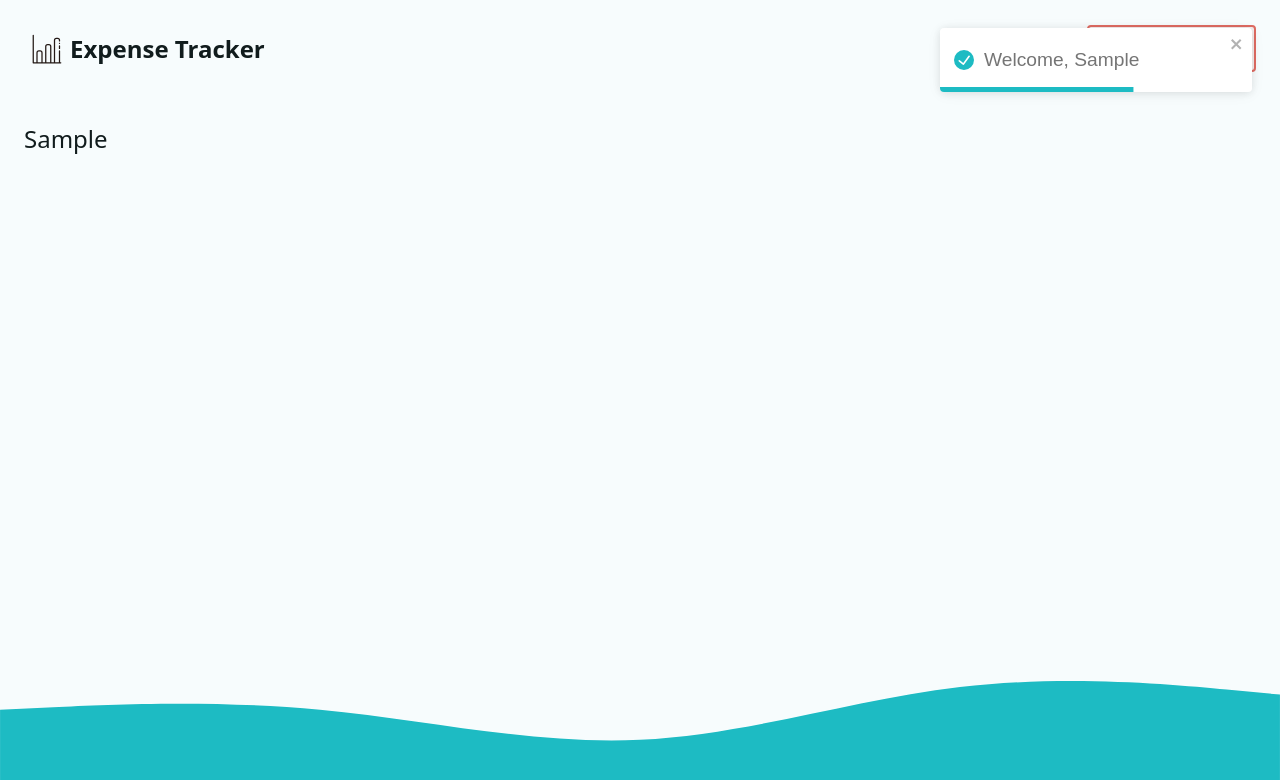
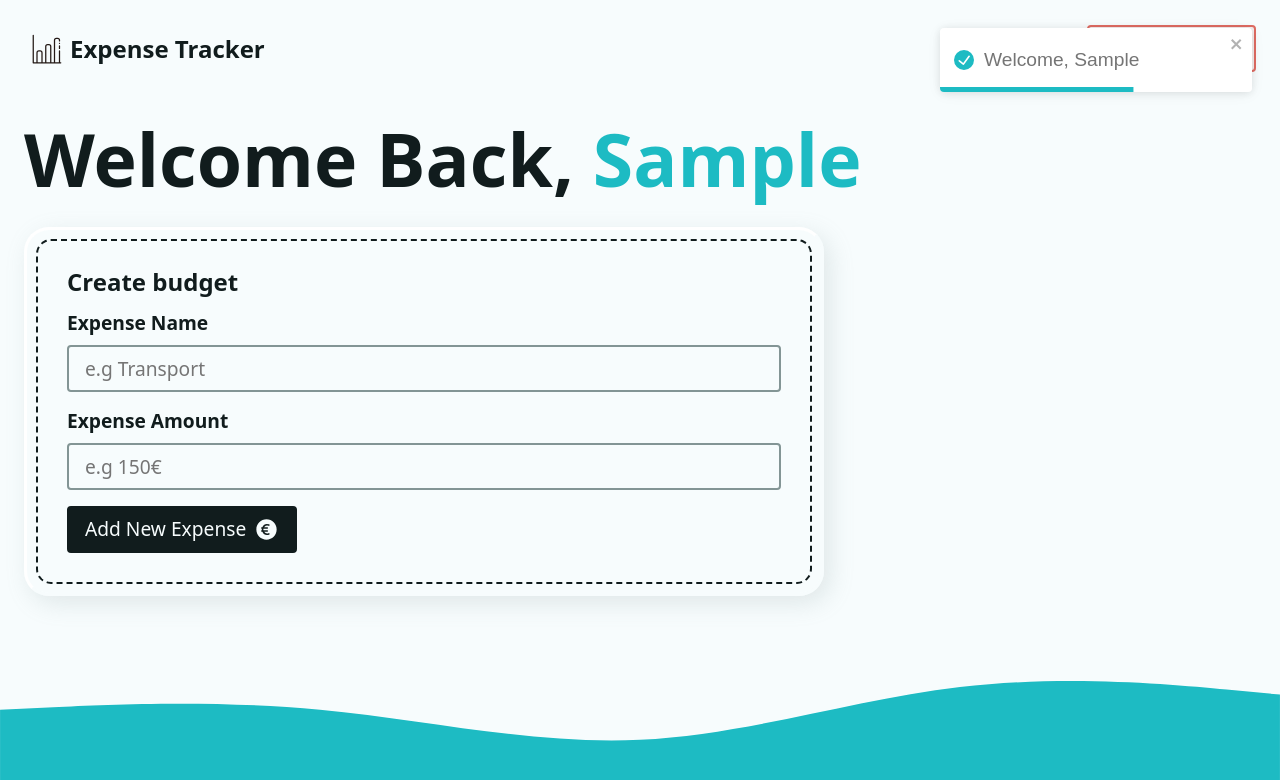
Before and after one commit to Eray-Adiyaman/expense_tracker_react_reactrouterv6, a React (Vite) app: page / in a window 1280 px wide. Both pictures are taken after typing "Sample" into the empty fields and a click on the button "Create Account". Shown: the top 780 px of the page. Built offline with nearby package versions, Linux system fonts and the light colour scheme.

Commit message:
Expense Form,styles,submissions

```diff
--- /dev/null
+++ b/src/components/AddExpenseForm.jsx
@@ -0,0 +1,38 @@
+import { CurrencyEuroIcon } from "@heroicons/react/24/solid";
+import { Form } from "react-router-dom";
+
+export default function AddExpenseForm() {
+  return (
+    <div className="form-wrapper">
+      <h2 className="h3">Create budget</h2>
+      <Form method="post" className="grid-sm">
+        <div className="grid-xs">
+          <label htmlFor="newExpense">Expense Name</label>
+          <input
+            type="text"
+            name="newExpense"
+            id="newExpense"
+            placeholder="e.g Transport"
+          />
+        </div>
+        <div className="grid-xs">
+          <label htmlFor="newExpenseAmount">Expense Amount</label>
+          <input
+            type="number"
+            step="0.01"
+            name="newExpenseAmount"
+            id="newExpenseAmount"
+            placeholder="e.g 150€"
+            inputMode="decimal"
+            required
+          />
+        </div>
+        <input type="hidden" name="_action" value="createExpense"></input>
+        <button type="submit" className="btn btn--dark">
+          <span>Add New Expense</span>
+          <CurrencyEuroIcon width={25} />
+        </button>
+      </Form>
+    </div>
+  );
+}
--- a/src/components/Intro.jsx
+++ b/src/components/Intro.jsx
@@ -22,6 +22,7 @@ export default function Intro() {
             aria-label="Your Name"
             autoComplete="given-name"
             />
+            <input type="hidden" name="_action" value="newUser"></input>
             <button type="submit" className="btn btn--dark">
                 <span>Create Account</span>
                 <UserPlusIcon width={20}/>
--- a/src/helpers.js
+++ b/src/helpers.js
@@ -1,8 +1,30 @@
+const generateRandomColor = () => {
+    const existingExpenses = fetchData("expenses")?.length ?? 0;
+    return `${existingExpenses *34} 65% 50%`;
+}
+
 //Local Storage
 export const fetchData = (key) => {
     return JSON.parse(localStorage.getItem(key));
 }
 
+//create Expense
+export const createExpense = ( { name , amount} ) =>
+{
+    const newItem = {
+        id:crypto.randomUUID(),
+        name: name,
+        createdAt: Date.now(),
+        amount: +amount,
+        color: generateRandomColor()
+    }
+
+    const existingExpenses = fetchData("expenses") ?? []
+    return localStorage.setItem("expenses",JSON.stringify([...existingExpenses,newItem]))
+
+}
+
+
 //delete item
 export const deleteItem = ({ key }) => {
     return localStorage.removeItem(key);
--- a/src/index.css
+++ b/src/index.css
@@ -437,3 +437,33 @@ select {
   padding-block: var(--space-lg);
   text-align: center;
 }
+
+/* form */
+.form-wrapper {
+  -webkit-box-flex: 1;
+  -ms-flex: 1 1 48%;
+  flex: 1 1 48%;
+  max-width: 800px;
+  position: relative;
+  display: -ms-grid;
+  display: grid;
+  gap: var(--space-sm);
+  background-color: var(--bkg);
+  padding: var(--space-xl);
+  border-radius: var(--round-lg);
+  -webkit-box-shadow: 0.25em 0.3em 1em hsl(var(--muted) / 0.2);
+  box-shadow: 0.25em 0.3em 1em hsl(var(--muted) / 0.2);
+  border-top: 0.15em solid white;
+  border-left: 0.15em solid white;
+  border-right: 0.15em solid hsl(var(--bkg));
+  border-bottom: 0.15em solid hsl(var(--bkg));
+}
+
+.form-wrapper::before {
+  content: "";
+  position: absolute;
+  inset: 0.55rem;
+  border: 2px dashed hsl(var(--text));
+  border-radius: calc(var(--round-lg) * 0.6);
+  z-index: -1;
+}
--- a/src/pages/Dashboard.jsx
+++ b/src/pages/Dashboard.jsx
@@ -2,43 +2,76 @@
 import { useLoaderData } from "react-router-dom";
 
 import Intro from "../components/Intro";
+import AddExpenseForm from "../components/AddExpenseForm";
 import { toast } from "react-toastify";
 
 //helper functions
-import { fetchData } from "../helpers"
+import { createExpense, fetchData } from "../helpers";
 
 //Loader Funtion
-export function dashboardLoader(){
+export function dashboardLoader() {
   const userName = fetchData("userName");
-    return { userName }
+  const expenses = fetchData("expenses");
+
+  return { userName, expenses };
 }
 
 //action
 //since intro component has the form and the forms submited to the page they live on ,
 //so its submited to here dashboard and will handle the submit action here,
 //since its a request the request obj can we destructured here
-export async function dashboardAction({ request }){
+export async function dashboardAction({ request }) {
   const data = await request.formData();
- const formData = Object.fromEntries(data);
+  const { _action, ...values } = Object.fromEntries(data);
 
+  //At New User Submit
+  if (_action === "newUser") {
     try {
       // throw new Error("test error")
-   localStorage.setItem("userName",JSON.stringify(formData.userName))
-   return toast.success(`Welcome, ${formData.userName}`)
+      localStorage.setItem("userName", JSON.stringify(values.userName));
+      return toast.success(`Welcome, ${values.userName}`);
     } catch (error) {
-  throw new Error("There was an error while creating your account.")
+      throw new Error("There was an error while creating your account.");
     }
- console.log({data,request},formData)
+  }
+
+  console.log({ data, request }, values);
+
+  if(_action === "createExpense"){
+    try{
+      createExpense({name: values.newExpense, amount: values.newExpenseAmount})
+      return toast.success("New Expense Added!")
+    }catch{
+      throw new Error("There was a problem creating your expense.")
+    }
   }
 
 
+
+}
+
 export default function Dashboard() {
-
-   const {userName} =  useLoaderData()
+  const { userName, expenses } = useLoaderData();
 
   return (
     <>
-        {userName ? (<p>{userName}</p>) : <Intro />}
+      {userName ? (
+        <div className="dashboard">
+          <h1>
+            Welcome Back,<span className="accent"> {userName}</span>
+          </h1>
+          <div className="grid-sm">
+            {/* {expenses ? () : () } */}
+            <div className="gird-lg">
+              <div className="flex-lg">
+                <AddExpenseForm />
+              </div>
+            </div>
+          </div>
+        </div>
+      ) : (
+        <Intro />
+      )}
     </>
-  )
+  );
 }
```
Lines whose indentation alone changed are shown as unchanged.
